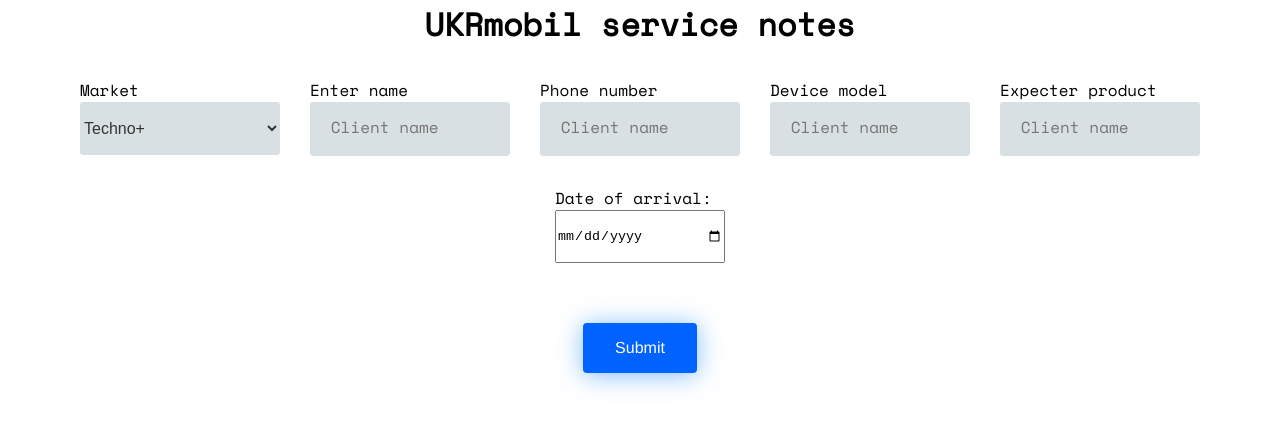
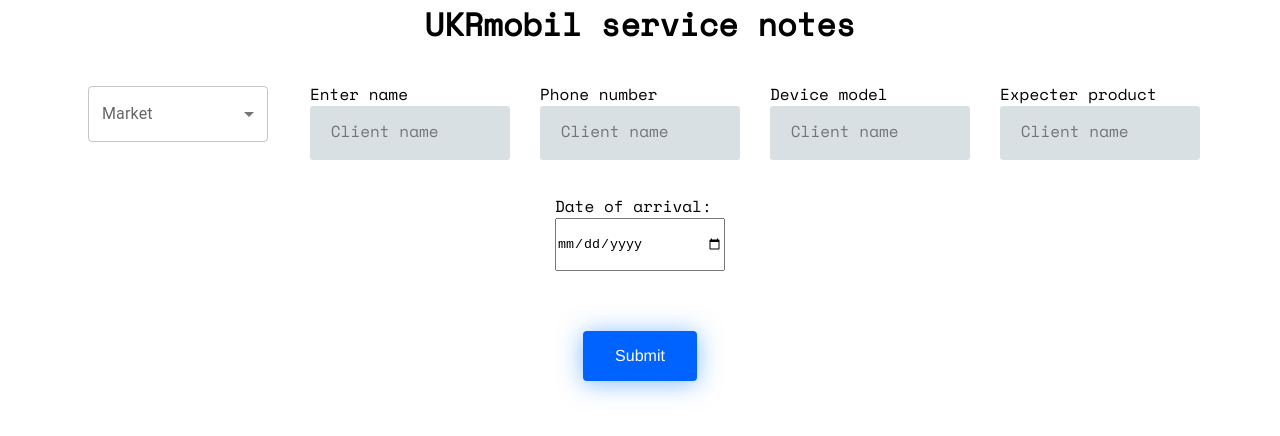
Before and after one commit to dimamaksymiuk01/UkrMobilServiceReact, a React (Create React App) app: page / in a window 1280 px wide. Shown: the top 436 px of the page. Built offline with nearby package versions, Linux system fonts and the light colour scheme.

Commit message:
newselect

```diff
--- a/package.json
+++ b/package.json
@@ -3,6 +3,9 @@
   "version": "0.1.0",
   "private": true,
   "dependencies": {
+    "@emotion/react": "^11.11.0",
+    "@emotion/styled": "^11.11.0",
+    "@mui/material": "^5.13.0",
     "@testing-library/jest-dom": "^5.16.5",
     "@testing-library/react": "^13.4.0",
     "@testing-library/user-event": "^13.5.0",
--- a/src/components/inputs.css
+++ b/src/components/inputs.css
@@ -342,18 +342,11 @@
   box-sizing: inherit;
 }
 
-select {
-  width: 100%;
-  font-size: 1rem;
-  height: 53.4px;
-  border: none;
-  color: #333;
-  border-radius: 0.2rem;
-  background-color: rgb(217, 224, 227);
-  border: none;
-}
-
 .waitDate {
   width: 170px;
   height: 53.4px;
+}
+
+.MuiFormControl-root {
+  display: flex;
 }/*# sourceMappingURL=inputs.css.map */
--- a/src/components/inputs.jsx
+++ b/src/components/inputs.jsx
@@ -2,6 +2,15 @@
 import { useState } from 'react';
 
 import { useForm } from "react-hook-form";
+
+
+import * as React from 'react';
+import InputLabel from '@mui/material/InputLabel';
+import MenuItem from '@mui/material/MenuItem';
+import FormControl from '@mui/material/FormControl';
+import Select from '@mui/material/Select';
+
+
 
 function Inputs() {
     const {
@@ -20,15 +29,52 @@
         console.log(data);
         reset();
       }
+
+
+      const [age, setAge] = React.useState('');
+
+      const handleChange = (event) => {
+        setAge(event.target.value);
+      };
+
+
     return (
             <>
+
+
+
+
+
             <h1>UKRmobil service notes</h1>
 
             <form className='container' onSubmit={handleSubmit(onSubmit)}>
 
               <div className='allInput'>
 
-            <div className='form__group'>
+              <div className='form__group'>
+      <FormControl sx={{ m: 1, minWidth: 180, minHeight: 70}}>
+      <InputLabel id="demo-select-small-label">Market</InputLabel>
+      <Select {...register('market')}
+        labelId="demo-select-small-label"
+        id="demo-select-small"
+        value={age}
+        label="Age"
+        onChange={handleChange}
+      >
+        <MenuItem value="">
+          <em>None</em>
+        </MenuItem>
+        <MenuItem value={"Techno+"}>Techno+</MenuItem>
+        <MenuItem value={"UkrMobil"}>UkrMobil</MenuItem>
+        <MenuItem value={"Prom"}>Prom</MenuItem>
+        <MenuItem value={"OLX+"}>OLX+</MenuItem>
+        <MenuItem value={"VsePlus"}>VsePlus</MenuItem>
+        <MenuItem value={"Other"}>Other</MenuItem>
+      </Select>
+    </FormControl>
+    </div>
+
+            {/* <div className='form__group'>
             <label className='form__label' htmlFor="name">Market
             <select className='sender' {...register('market')}>
                   <option id="sender">Techno+</option>
@@ -39,15 +85,16 @@
                   <option id="sender">Other</option>
                 </select>
               </label>
-              </div>
+              </div> */}
 
               <div className='form__group'>
               <label className='form__label' htmlFor="name">Enter name
               <input className='form__input' placeholder="Client name" required=""
               {...register('client', {
-                required: 'поле обов*язкове',
+                required: 'Enter a name',
               })}
               />
+            <div> {errors?.client && <span>{errors?.client?.message || "Error!"}</span>} </div>
               </label>
               </div>
 
@@ -109,7 +156,7 @@
 
             </form>
 
-            </>
+        </>
     )
   }
 
--- a/src/components/inputs.scss
+++ b/src/components/inputs.scss
@@ -446,18 +446,22 @@
 
 
 //
-select {
-    width: 100%;
-    font-size: 1rem;
-    height: 53.4px;
-    border: none;
-    color: #333;
-    border-radius: 0.2rem;
-    background-color: rgb(217, 224, 227);
-    border: none;
-    // padding: 0.8rem 1.3rem;
-}
+// select {
+//     width: 100%;
+//     font-size: 1rem;
+//     // height: 53.4px;
+//     border: none;
+//     color: #333;
+//     border-radius: 0.2rem;
+//     background-color: rgb(217, 224, 227);
+//     border: none;
+//     // padding: 0.8rem 1.3rem;
+// }
 .waitDate {
     width: 170px;
     height: 53.4px;
 }
+.MuiFormControl-root {
+    // background-color: red;
+    display: flex;
+}
```
Also changed, not shown: 2 other files (tests, documents, lock files or other folders).
